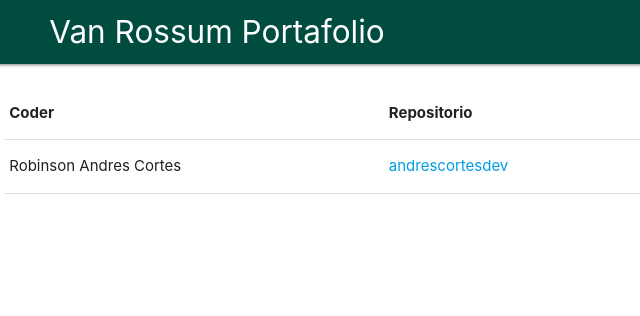
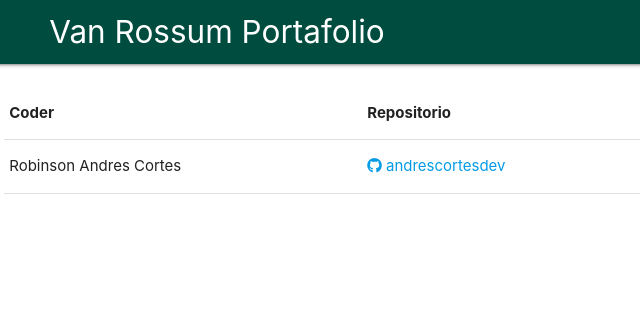
Before and after one commit to andrescortesdev/van-rossum, a plain HTML site: page index.html in a window 1280 px wide. Shown: the full height of the page, 423-1063 px from the left. Drawn offline with nearby package versions, Linux system fonts and the light colour scheme.

Commit message:
Add files via upload

```diff
--- a/index.html
+++ b/index.html
@@ -3,11 +3,12 @@
 <head>
     <meta charset="UTF-8">
     <meta name="viewport" content="width=device-width, initial-scale=1.0">
-    <title>Document</title>
+    <title>Portafolio del Clan Van Rossum</title>
     <script
   src="https://code.jquery.com/jquery-3.7.1.js"
   integrity="sha256-eKhayi8LEQwp4NKxN+CfCh+3qOVUtJn3QNZ0TciWLP4="
   crossorigin="anonymous"></script>
+    <link rel="stylesheet" href="https://cdnjs.cloudflare.com/ajax/libs/font-awesome/6.7.0/css/all.min.css" integrity="sha512-9xKTRVabjVeZmc+GUW8GgSmcREDunMM+Dt/GrzchfN8tkwHizc5RP4Ok/MXFFy5rIjJjzhndFScTceq5e6GvVQ==" crossorigin="anonymous" referrerpolicy="no-referrer" />
     <link href="https://fonts.googleapis.com/icon?family=Material+Icons" rel="stylesheet">
     <link rel="stylesheet" href="https://cdnjs.cloudflare.com/ajax/libs/materialize/1.0.0/css/materialize.min.css">
     <script src="https://cdnjs.cloudflare.com/ajax/libs/materialize/1.0.0/js/materialize.min.js"></script>
@@ -37,7 +38,10 @@
         <tbody>
           <tr>
             <td>Robinson Andres Cortes</td>
-            <td><a target="_blank" href="https://andrescortesdev.github.io/portafolio/">andrescortesdev</a></td>
+            <td><a target="_blank" href="https://andrescortesdev.github.io/portafolio/">
+                <i class="fa-brands fa-github"></i>
+                andrescortesdev</a>
+            </td>
           </tr>
         </tbody>
       </table>
```
